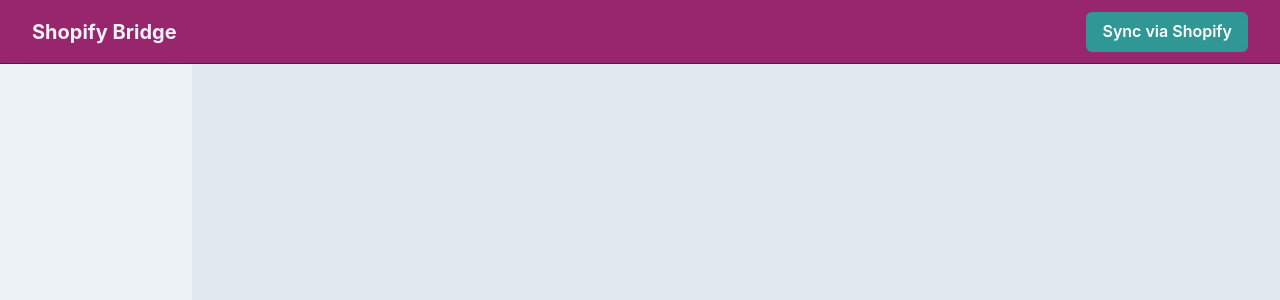
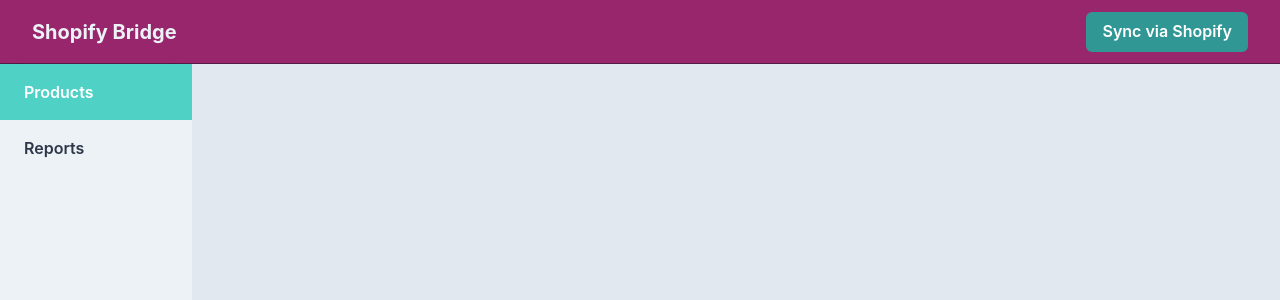
Before and after one commit to akosipc/legendary-system, a Next.js app: page / in a window 1280 px wide. Shown: the top 300 px of the page. Built offline with nearby package versions, Linux system fonts and the light colour scheme.

Commit message:
Adds NavLink for Sidebar

```diff
--- a/pages/index.tsx
+++ b/pages/index.tsx
@@ -1,12 +1,16 @@
 import type { NextPage } from 'next'
 import Head from 'next/head'
-import Image from 'next/image'
+import { useRouter } from 'next/router'
 
 import { Layout } from '@layouts/Layout'
 
 const Home: NextPage = () => {
+  const router = useRouter()
+
   return (
-    <Layout/>
+    <Layout
+      currentPath={ router.pathname }
+    />
   )
 }
 
--- a/src/components/NavLink.tsx
+++ b/src/components/NavLink.tsx
@@ -0,0 +1,66 @@
+import React from 'react'
+import NextLink from 'next/link'
+
+import {
+  Box,
+  Flex,
+  Text,
+  Badge
+} from '@chakra-ui/react'
+
+export type NavLinkProps = {
+  href: string,
+  label: string,
+  active?: boolean
+  iconType: string,
+  badgeNumber?: number
+}
+
+export const NavLink = ({
+  href,
+  label,
+  active,
+  iconType,
+  badgeNumber
+}: NavLinkProps) => {
+  return (
+    <NextLink href={ href } passHref>
+      <Box
+        bg={ active ? 'teal.300': 'gray.100' }
+        color={ active ? 'white' : 'gray.700' }
+
+        padding={4}
+        fontWeight='600'
+        _hover={{
+          bg: 'teal.300',
+          color: 'white',
+          cursor: 'pointer',
+        }}
+      >
+        <Flex
+          alignItems='center'
+          justifyContent='space-between'
+        >
+          <Flex>
+            <Text ml={ 2 }>
+              { label }
+            </Text>
+          </Flex>
+
+          {
+            badgeNumber &&
+            <Badge
+              px={2}
+              py={0.5}
+              color='white'
+              background='brand.900'
+              borderRadius={ 100 }
+            >
+              { badgeNumber }
+            </Badge>
+          }
+        </Flex>
+      </Box>
+    </NextLink>
+  )
+}
--- a/src/layout/Layout.tsx
+++ b/src/layout/Layout.tsx
@@ -9,14 +9,18 @@
   GridItem
 } from '@chakra-ui/react'
 
+import { NavLink } from '@components/NavLink'
+
 type LayoutProps = {
   children?: JSX.Element
   hasSession: boolean
+  currentPath: string
 }
 
 export const Layout = ({
   children,
-  hasSession
+  hasSession,
+  currentPath
 }: LayoutProps) => {
   return (
     <Grid
@@ -54,6 +58,16 @@
         boxShadow='lg'
         area={'nav'}
       >
+        <NavLink
+          href='/'
+          label='Products'
+          active={ currentPath === '/' || currentPath === '/products/new' }
+        />
+        <NavLink
+          href='/reports'
+          label='Reports'
+          active={ currentPath === '/reports' }
+        />
       </GridItem>
       <GridItem
         bg='gray.200'
--- a/tsconfig.json
+++ b/tsconfig.json
@@ -17,7 +17,8 @@
     "baseUrl": ".",
     "paths": {
       "@lib/*": ["lib/*"],
-      "@layouts/*": ["src/layout/*"]
+      "@layouts/*": ["src/layout/*"],
+      "@components/*": ["src/components/*"]
     }
   },
   "include": ["next-env.d.ts", "**/*.ts", "**/*.tsx"],
```
